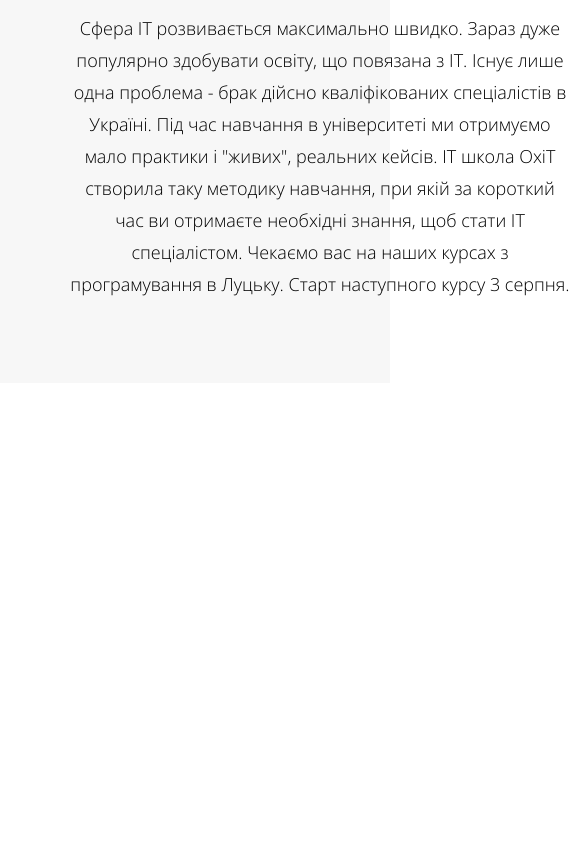
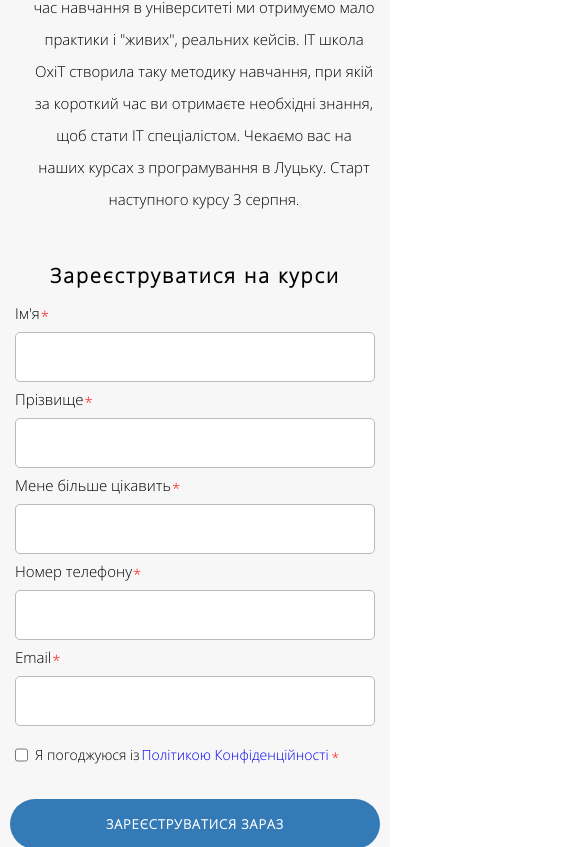
Before and after one commit to unseenPrime/unseen_layout4, a website: page index.html in a window 390 px wide. Shown: the part 382-1229 px from the top of the page, 585 px wide, since content can reach past the window. Before the commit the page ends 844 px from the top, so only its background shows below. Drawn offline with Linux system fonts and the light colour scheme.

Commit message:
Made adaptive for content of the left block.

```diff
--- a/index.html
+++ b/index.html
@@ -80,7 +80,9 @@
                         <span class="form__checkbox-text">Я погоджуюся із <a href="#">Політикою Конфіденційності</a><span class="form__star">*</span></span>
                     </label>
                 </div>
-                <button class="form__submit" type="submit">Зареєструватися зараз</button>
+                <div>
+                    <button class="form__submit" type="submit">Зареєструватися зараз</button>
+                </div>
             </form>
         </div>
     </div>
--- a/scss/_content.scss
+++ b/scss/_content.scss
@@ -13,15 +13,18 @@
     padding: 0 15px;
 
     &-left{
-      width: max-content;
+      width: 50%;
       margin: 215px 0 0 37px;
+      padding-right: 0;
 
       h1{
+        width: 100%;
         font-size: 35px;
         letter-spacing: 1px;
+        line-height: 35px;
       }
       p{
-        width: 500px;
+        max-width: 500px;
         font-size: 18px;
         letter-spacing:0;
         line-height: 32px;
@@ -33,15 +36,20 @@
     &-right{
       display: flex;
       flex-direction: column;
-      max-width: 345px;
-      margin: 55px 0 0 58px;
+      width: 50%;
+      margin: 55px 0 0 0;
 
       .content__title{
+        width: 100%;
         letter-spacing: 2px;
         font-size: 20px;
       }
 
       .form{
+        display: flex;
+        align-items: center;
+        flex-direction: column;
+        width: 100%;
         &__submit{
           height: 50px;
           width: 370px;
@@ -50,13 +58,14 @@
           background-color: $btn-color-blue;
           font-size: 13px;
           letter-spacing: 1px;
+          margin: 30px 15px 0 15px;
           font-weight: 1000;
           text-transform: uppercase;
-          margin: 29px 0 0 110px;
         }
         &__field{
-          width: 590px;
-          height: 85px;
+          width: 100%;
+          height: max-content;
+          margin-top: 2px;
 
           &:nth-child(6){
             margin-top: 15px;
@@ -68,6 +77,7 @@
           align-items: center;
           margin: 1px 0 5px 0;
           height: max-content;
+          width: 100%;
           font-size: 15px;
           letter-spacing: 0;
 
@@ -76,7 +86,7 @@
           }
         }
         &__input{
-          min-width: 590px;
+          width: 100%;
           height: 50px;
           border: #bababa 1px solid;
           border-radius: 5px;
--- a/scss/_media.scss
+++ b/scss/_media.scss
@@ -5,7 +5,6 @@
   }
   .menu{
     display: none;
-  }
   }
   .menu{
     &.active{
@@ -29,6 +28,7 @@
           }
           &:last-child{
             margin-top: 10px;
+          }
         }
       }
     }
@@ -63,3 +63,86 @@
     }
   }
 }
+//Content
+@media (max-width: 1440px) {
+  .content{
+    &__container{
+      h1{
+        font-size: 30px;
+      }
+      p{
+        font-size: 15px;
+      }
+    }
+  }
+}
+@media (max-width: 1024px) {
+  .content{
+    height: max-content;
+    &__container{
+      &-left{
+        margin: 100px 0 0 0;
+        display: flex;
+        align-items: center;
+        flex-direction: column;
+      }
+    }
+  }
+}
+@media (max-width: 768px) {
+  .content{
+    height: max-content;
+    &__title{
+      text-align: center;
+    }
+    &__container{
+      flex-direction: column;
+      &-left{
+        width: 100%;
+        margin: 40px 0 50px 0;
+      }
+      h1{
+        text-align: center;
+      }
+      &-right{
+        width: 100%;
+        margin: 0;
+      }
+      .form{
+        width: 100%;
+        &__field{
+          width: 100%;
+        }
+        &__input{
+          width: 100%;
+        }
+      }
+    }
+  }
+
+}
+@media (max-width: 425px) {
+  .content {
+    &__container {
+      &-left{
+        h1 {
+          line-height: 35px;
+        }
+      }
+    }
+  }
+}
+@media (max-width: 375px) {
+  .content {
+    &__container {
+      &-left{
+        p{
+          font-size: 13px;
+        }
+        h1{
+          font-size: 23px;
+        }
+      }
+    }
+  }
+}
```
Also changed, not shown: css/style.css, 1 other file. Lines whose indentation alone changed are shown as unchanged.
